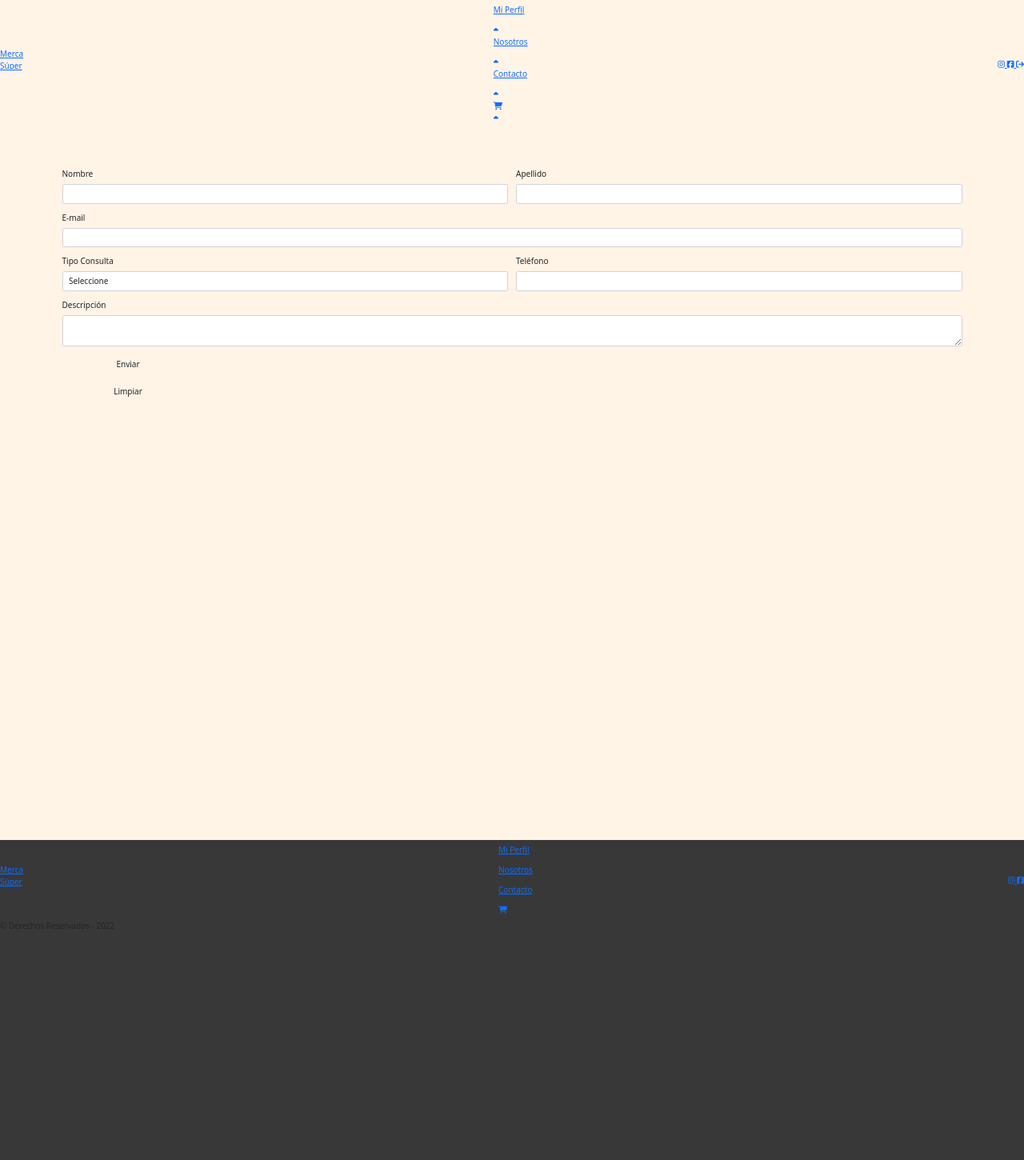
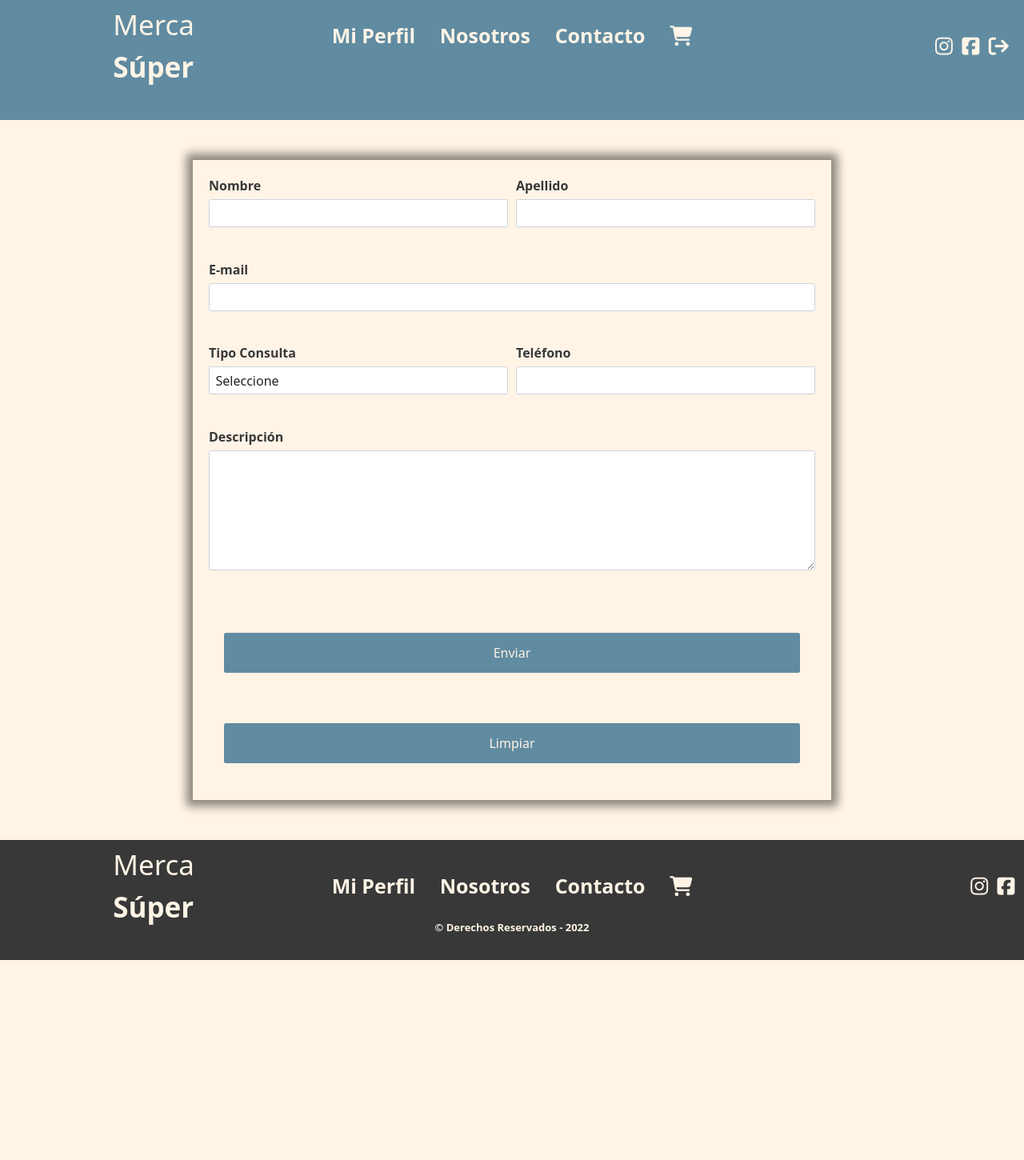
Before and after one commit to JoelVR17/Administracion-de-Supermercado, a PHP site: page /contacto.php in a window 1280 px wide. Shown: the whole page at 80% size. After the commit the page ends 1200 px from the top, so only its background shows below. Run offline with PHP 8.4, Linux system fonts and the light colour scheme; some libraries are stand-ins or nearby versions.

Commit message:
Errores corregidos
Se corrigieron errores del Contacto, y de las plantillas

```diff
--- a/merca_super/index.php
+++ b/merca_super/index.php
@@ -21,7 +21,7 @@
     <div class="contenido__columnas">
         <div class="info">
 
-            <h1>¡Haz tu pedido en línea!</h1>
+            <h1 id="tit">¡Haz tu pedido en línea!</h1>
 
             <p>Llega hasta tu casa</p>
                 <br>
--- a/merca_super/indexadmin.php
+++ b/merca_super/indexadmin.php
@@ -32,7 +32,7 @@
         </div>
 
         <div class="infoA">
-            <h1>Bienvenido</h1>
+            <h1 id="tit">Bienvenido</h1>
             <p>Ve los pedidos</p>
             <br>
             <a href="pedidos.php" class="ir">
--- /dev/null
+++ b/merca_super/style/contacto.css
@@ -0,0 +1,130 @@
+/*VARIABLES*/
+
+/*---------------------------------------------------------------------------------*/
+/*FUENTES*/
+:root {
+    --krub: 'Krub', sans-serif;
+    --mukta: 'Mukta', sans-serif;
+    --openSans: 'Open Sans', sans-serif;
+    --ptSans: 'PT Sans', sans-serif;
+    --Quicksand: 'Quicksand', sans-serif;
+    --Staatlinches: 'Staatliches', cursive;
+    --ubuntu: 'Ubuntu', sans-serif;
+}
+
+/*---------------------------------------------------------------------------------*/
+/*PALETA DE COLORES*/
+:root {
+    --crema: #FFF4E6;
+    --celeste: #608BA1;
+    --grisOscuro: #383838;
+    --verde: #008B00;
+    --grisClaro: #EBEBEB;
+    --rojo: #FF0000;
+    --negro: #000000;
+    --blanco: #FFFFFF;
+}
+
+/*---------------------------------------------------------------------------------*/
+
+/*PRINCIPALES*/
+html {
+    font-size: 62.5%;
+    box-sizing: border-box;
+}
+*, *:before, *:after {
+    box-sizing: inherit;
+}
+
+h2 {
+    text-align: center;
+    font-size: 4rem;
+    font-family: 'Roboto Mono', monospace;
+}
+
+
+/*CONTENEDOR DEL FORMULARIO*/
+.cont-form {
+    display: flex;
+    justify-content: center;
+    align-items: center;
+    width: 100%;
+    height: 80%;
+}
+
+.cont-titulo {
+    display: flex;
+    justify-content: center;
+}
+
+.cont-form-cont {
+    width: 70%;
+    height: 50%;
+    padding: 2%;
+}
+
+#x {
+    display: flex;
+    justify-content: center;
+}
+
+#entrarSistema {
+    width: 95%;
+    margin-top: 5%;
+    background-color: var(--celeste);
+    color: var(--crema);
+    font-weight: 500;
+    font-size: 2rem;
+    max-height: 50px;
+}
+
+#entrarSistema:hover {
+    background-color: var(--crema);
+    color: var(--celeste);
+    border: 1px solid var(--celeste);
+}
+
+label {
+    color: var(--grisOscuro);
+    font-weight: 700;
+    font-size: 1.6rem;
+}
+
+h1 {
+    font-weight: 700;
+    color: var(--crema);
+    margin-bottom: 6%;
+}
+
+.registrate {
+    display: flex;
+    justify-content: center;
+}
+
+#f {
+    height: auto;
+}
+
+.contenedor_form {
+    max-width: 70%;
+    padding: 2rem;
+    -webkit-box-shadow: 0px 0px 11px 8px rgba(0,0,0,0.45);
+    -moz-box-shadow: 0px 0px 11px 8px rgba(0,0,0,0.45);
+    box-shadow: 0px 0px 11px 8px rgba(0,0,0,0.45);
+}
+
+textarea {
+    min-height: 15rem !important;
+}
+
+input, select {
+    min-height: 3.5rem !important;
+}
+
+select {
+    font-size: 1.6rem !important;
+}
+
+textarea, input {
+    font-size: 1.6rem !important;
+}
--- a/merca_super/style/index.css
+++ b/merca_super/style/index.css
@@ -345,10 +345,11 @@ footer {
 .container {
     margin-top: 5rem;
     margin-bottom: 5rem;
+    display: flex;
+    justify-content: center;
 }
 
 /*control del carrusel*/
-
 .imagen_carrusel{
     width: 100%;
     height:1500px ;
@@ -393,3 +394,110 @@ footer {
     font-weight: 800;
     font-size: 35px;
 }
+
+/*FORMULARIO DE CONTACTO*/
+/*CONTENEDOR PRINCIPAL*/
+.container-fluid {
+    height: auto;
+    padding: 0;
+    height: 100%;
+}
+
+/*FILA PRINCIPAL*/
+.row {
+    height: 100%;
+}
+
+/*COLUMNA 01*/
+.col-1 {
+    height: 100%;
+    width: 40%;
+    padding: 0;
+    background-color: var(--celeste);
+}
+
+/*CONTAINER DEL LOGO*/
+.container {
+    padding: 0;
+    display: flex;
+    justify-content: center;
+}
+
+.logo {
+    max-width: 70%;
+}
+
+/*COLUMNA 02*/
+.col-2 {
+    height: 100%;
+    width: 60%;
+    padding: 0;
+    background-color: var(--crema);
+}
+
+@media (max-width: 768px) { /*para que no sirva para mayores de 768px de ancho*/
+    .row {
+        display: block;
+    }
+
+    .col-1 {
+        width: 100%;
+        height: 54%;
+    }
+
+    .col-2 {
+        width: 100%;
+        height: auto;
+        margin: 0;
+    }
+
+}
+
+@media (min-width: 769px) {
+    .logo {
+        max-width: 70%;
+    }
+}
+
+
+@media screen and (min-width: 700px) and (max-width: 800px) { /*TABLET*/
+    .logo {
+        width: 40%;
+    }
+}
+
+@media screen and (max-width: 700px){ /*CELULAR*/
+    .logo {
+        width: 47%;
+    }
+}
+
+@media (min-height: 1050px) {
+    .logo {
+        margin-top: 100px;
+    }
+}
+
+/*TITULO DE MERCA SUPER*/
+.container-titulo {
+    height: auto;
+    width: auto;
+    display: flex;
+    justify-content: center;
+}
+
+.merca {
+    color: var(--crema);
+    font-weight: 700;
+    font-size: 60px;
+}
+
+.super {
+    color: var(--crema);
+    font-size: 100%;
+    margin: 0 auto;
+}
+
+#tit {
+    color: var(--crema) !important;
+}
--- a/merca_super/style/template_html_user/head.php
+++ b/merca_super/style/template_html_user/head.php
@@ -10,8 +10,9 @@
     <link rel="preconnect" href="https://fonts.gstatic.com" crossorigin>
     <link href="https://fonts.googleapis.com/css2?family=Roboto+Mono:wght@500&display=swap" rel="stylesheet">
     <link rel="stylesheet" href="../merca_super/style/index.css">
-    <link rel="stylesheet" href="./style/template/footer_header.css">
+    <link rel="stylesheet" href="./style/template_css/footer_header.css">
     <link rel="stylesheet" href="./style/normalize.css">
+    <link rel="stylesheet" href="../merca_super/style/contacto.css">
     <script src="https://kit.fontawesome.com/850c2e9361.js" crossorigin="anonymous"></script>
     <title>Merca Super</title>
 </head> <!--fin.Head-->
--- a/merca_super/style/template_html_user/header.php
+++ b/merca_super/style/template_html_user/header.php
@@ -49,6 +49,7 @@
                 </div>
             </a >
         </div>
+
         <!-- CONTENEDOR DE LAS REDES -->
         <div class="contenedor__redes">
             <!-- INSTAGRAM -->
```
